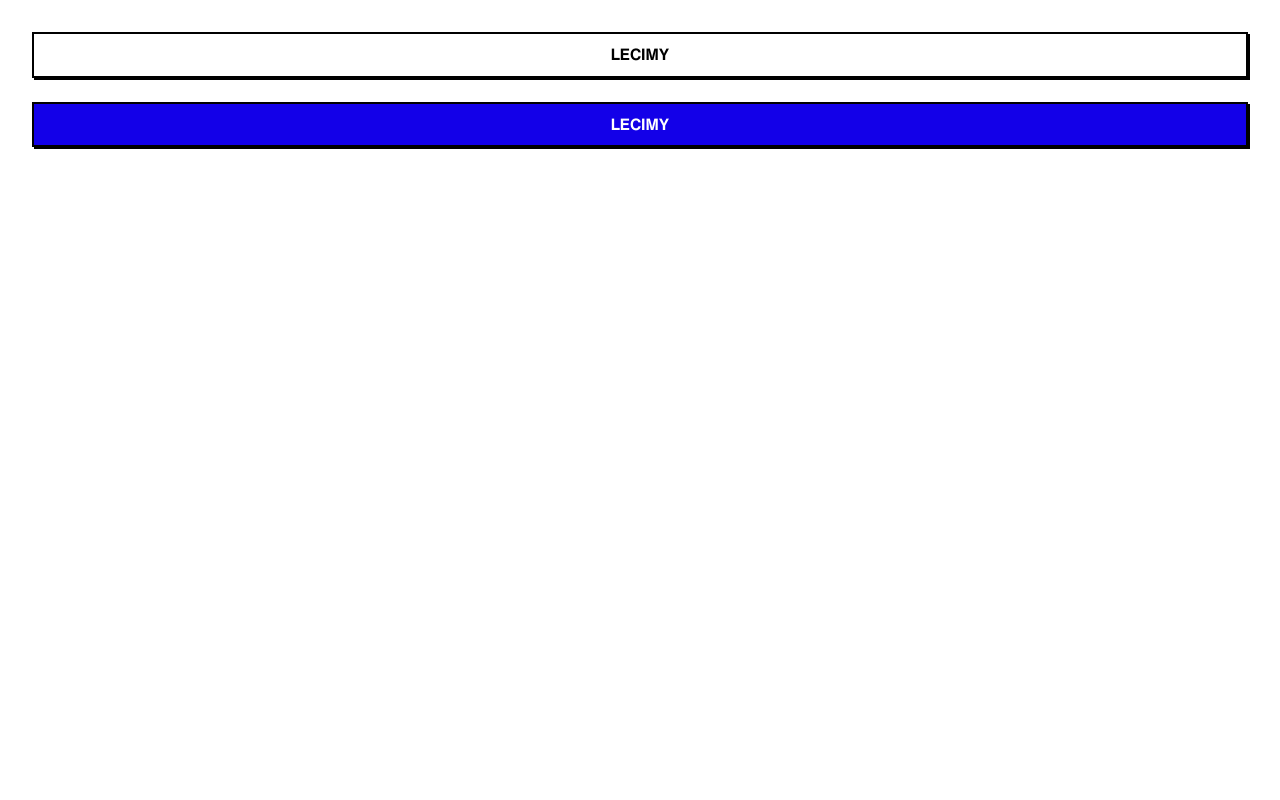
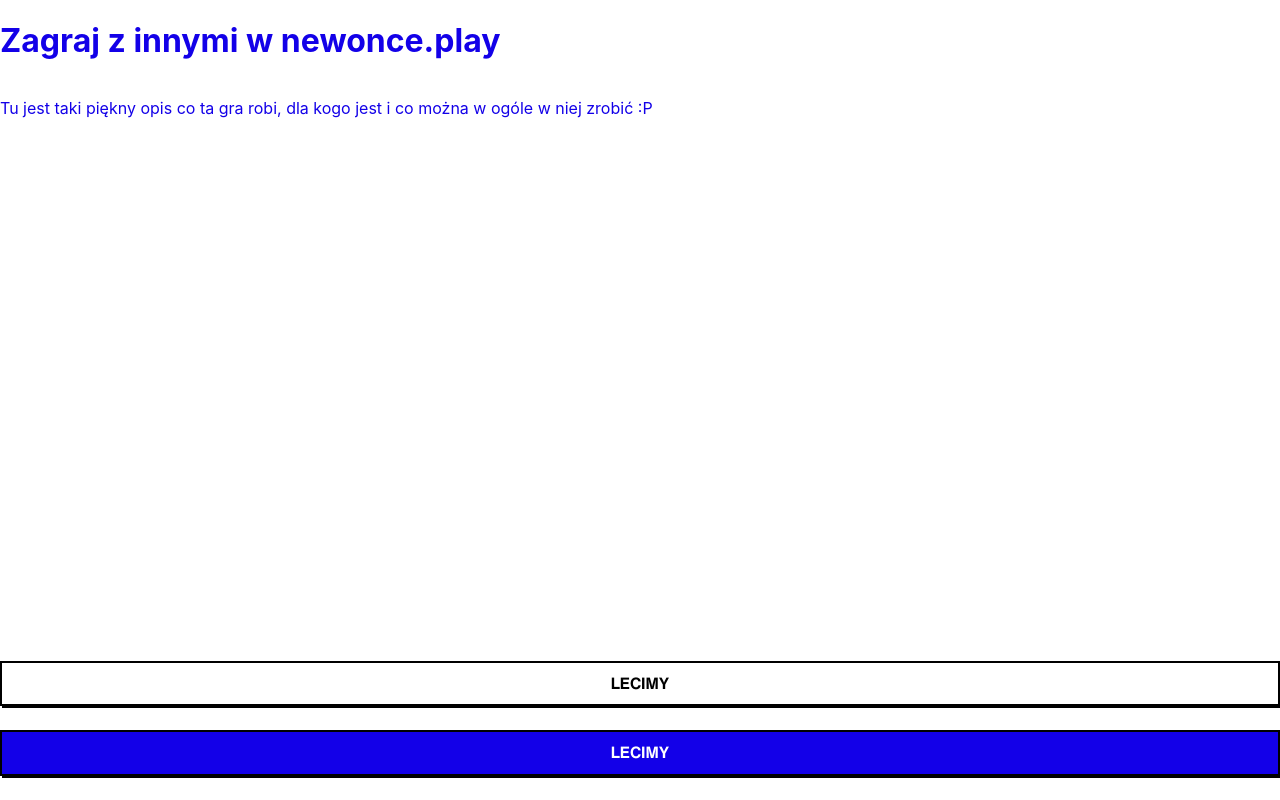
Before and after one commit to emlagowski/newoncequiz, a React (Create React App) app: page / in a window 1280 px wide. Built offline with nearby package versions, Linux system fonts and the light colour scheme.

Commit message:
initial styles

```diff
--- a/src/App.css
+++ b/src/App.css
@@ -1,7 +1,10 @@
+.grow {
+  flex: 1
+}
+
 .App {
   text-align: center;
   display: flex;
-  padding: 32px;
   flex-direction: column;
   justify-content: center;
 }
@@ -32,25 +35,7 @@
   color: #61dafb;
 }
 
-button {
-  margin-bottom: 24px;
-  background-color: white;
-  color: black;
-  width: 100%;
-  padding: 12px;
-  font-size: 16px;
-  line-height: 1.1;
-  box-shadow: 2px 2px 0px 0px rgb(0, 0, 0);
-  cursor: pointer;
-  text-transform: uppercase;
-  font-family: HelveticaNowTextBold;
-  border: solid 2px black;
-}
 
-.primary {
-  color: white;
-  background-color: rgb(19, 0, 232);
-}
 
 @keyframes App-logo-spin {
   from {
--- a/src/App.js
+++ b/src/App.js
@@ -3,6 +3,8 @@ import './App.css';
 function App() {
   return (
     <div className="App">
+      <h1 className={"primary"}>Zagraj z innymi w newonce.play</h1>
+      <p className={"primary grow"}>Tu jest taki piękny opis co ta gra robi, dla kogo jest i co można w ogóle w niej zrobić :P</p>
       <button>lecimy</button>
       <button className="primary">lecimy</button>
     </div>
--- a/src/index.css
+++ b/src/index.css
@@ -1,6 +1,10 @@
 @font-face {
   font-family: 'HelveticaNowTextBold';
   src: local('HelveticaNowTextBold'), url(./fonts/HelveticaNowTextBold.woff) format('woff');
+}
+
+html, #root, .App {
+  height: 100%;
 }
 
 body {
@@ -10,9 +14,45 @@ body {
     sans-serif;
   -webkit-font-smoothing: antialiased;
   -moz-osx-font-smoothing: grayscale;
+  height: 100%;
+  /* padding: 32px; */
 }
 
 code {
   font-family: source-code-pro, Menlo, Monaco, Consolas, 'Courier New',
     monospace;
 }
+
+
+h1 {
+  text-align: left;
+}
+
+p {
+  text-align: left;
+}
+
+.primary {
+  color: #1300E8
+}
+
+
+button {
+  margin-bottom: 24px;
+  background-color: white;
+  color: black;
+  width: 100%;
+  padding: 12px;
+  font-size: 16px;
+  line-height: 1.1;
+  box-shadow: 2px 2px 0px 0px rgb(0, 0, 0);
+  cursor: pointer;
+  text-transform: uppercase;
+  font-family: HelveticaNowTextBold;
+  border: solid 2px black;
+}
+
+button.primary {
+  color: white;
+  background-color: rgb(19, 0, 232);
+}
```
